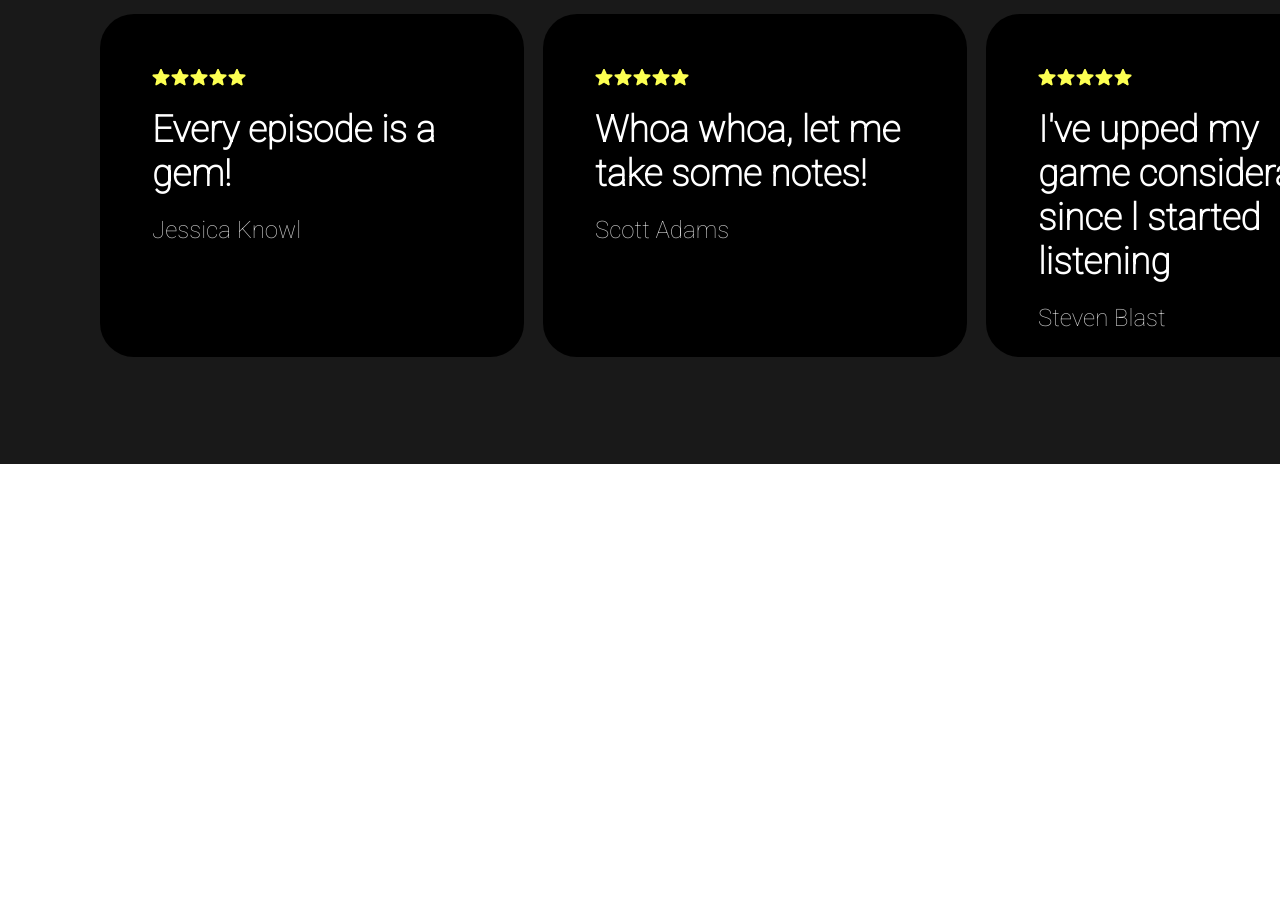
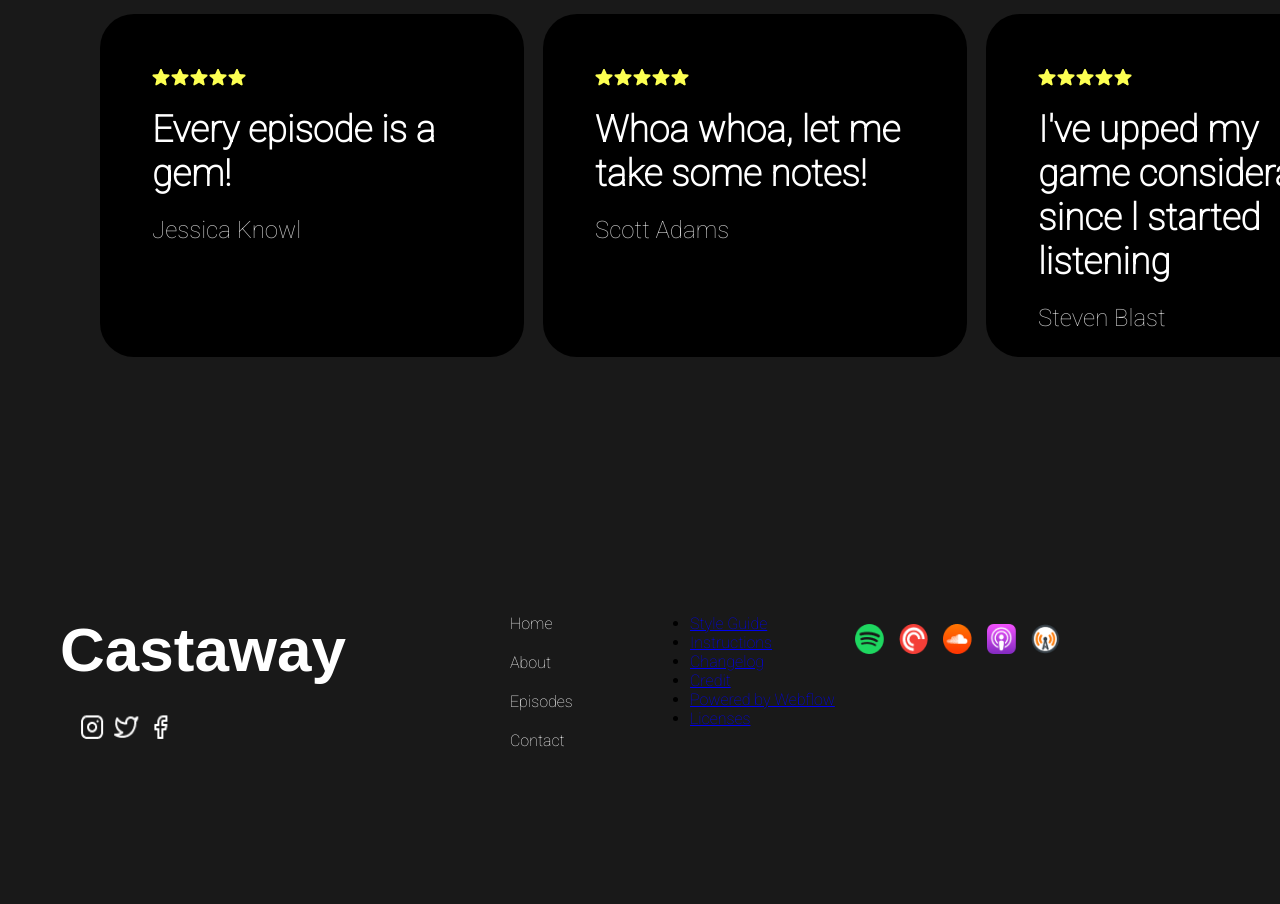
Before and after one commit to ismoilo2/Castaway, a plain HTML site: page index.html in a window 1280 px wide. Shown: the part 5267-6171 px from the top of the page. Before the commit the page ends 5731 px from the top, so only its background shows below. Drawn offline with Linux system fonts and the light colour scheme.

```diff
--- a/index.html
+++ b/index.html
@@ -183,6 +183,36 @@
         </div>
     </section>
 <!-------------------------------------Contact US qismi tugashi---------------------------------------------------------------->
+
+<!-----------Futer qismi----------------------->
+    <section class="futer">
+        <div class="futr">
+            <div class="cas">
+                <h1>Castaway</h1>
+                <img src="./img/Frame (00).png" alt="">
+            </div>
+            <div class="ul">
+                <ul>
+                    <li><a href="#">Home</a></li>
+                    <li><a href="#">About</a></li>
+                    <li><a href="#">Episodes</a></li>
+                    <li><a href="#">Contact</a></li>
+                </ul>
+            </div>
+            <div class="ulr">
+                <ul>
+                    <li><a href="#">Style Guide</a></li>
+                    <li><a href="#">Instructions</a></li>
+                    <li><a href="#">Changelog</a></li>
+                    <li><a href="#">Credit</a></li>
+                    <li><a href="#">Powered by Webflow</a></li>
+                    <li><a href="#">Licenses</a></li>
+                </ul>
+            </div>
+            <img src="./img/Frame (1).png" alt="">
+        </div>
+    </section>
+<!-----------Futer qismi tugashi---------------->
 </body>
 
 </html>
--- a/index.scss
+++ b/index.scss
@@ -372,3 +372,70 @@ header{
     }
 }
 /*------------------------Contact Us tugashi---------------------------*/
+
+/*---------------------------Futer--------------------------------*/
+.futer{
+    width: 1519px;
+    height: 440px;
+    background-color: #191919;
+    padding: 150px 80px 0px 60px;
+    .futr{
+        width: 1400px;
+        height: 240px;
+        display: flex;
+        .cas{
+            width: 450px;
+            height: 240px;
+            display: flex;
+            flex-direction: column;
+            h1{
+                font-size: 62px;
+                font-weight: 700;
+                color: white;
+                font-family: sans-serif;
+            }
+            img{
+                width: 100%;
+                margin-top: 25px;
+            }
+        }
+        .ul{
+            width: 180px;
+            height: 240px;
+            transition: all 2s;
+            ul{
+                list-style: none;
+                li{
+                    margin: 0px 0px 20px 0px;
+                    a{
+                        text-decoration: none;
+                        color: white;
+                        &:hover{
+                            color: #118DA8;
+                        }
+                    }
+                }
+            }
+        }
+        img{
+            width: 220px;
+            height: 30px;
+            margin: 10px 0px 0px 20px;
+        }
+        .url{
+            width: 200px;
+            height: 240px;
+            ul{
+                list-style: none;
+                li{
+                    margin: 0px 0px 15px 0px;
+                    a{
+                        text-decoration: none;
+                        color: white;
+                    }
+                }
+            }
+        }
+    }
+}
+/*---------------------------Futer tugashi------------------------*/
```
Also changed, not shown: img/Frame (00).png (added), index.css, 1 other file.
